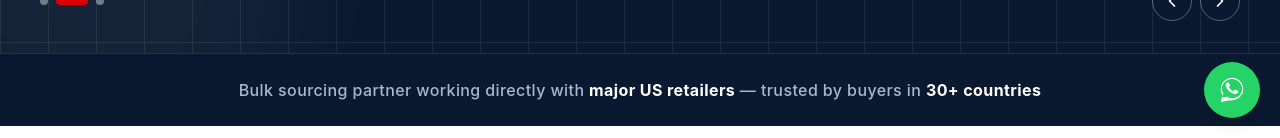
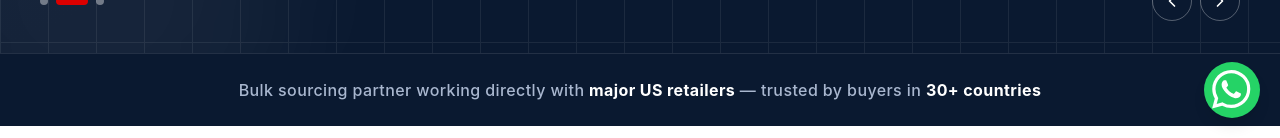
Before and after one commit to imama-ansari14/Global-Trading-House, a Next.js app: page / in a window 1280 px wide. Shown: the part 662-800 px from the top of the page. Built offline with nearby package versions, Linux system fonts and the light colour scheme.

Commit message:
whatsapp button fixed

```diff
--- a/app/layout.js
+++ b/app/layout.js
@@ -39,7 +39,7 @@
     images: ["/logo.png"],
   },
   icons: {
-    icon: "/favicon.png",
+    icon: "/logo.png",
     apple: "/apple-touch-icon.png",
   },
 };
--- a/components/WhatsAppButton.jsx
+++ b/components/WhatsAppButton.jsx
@@ -9,8 +9,14 @@
       aria-label="Chat with us on WhatsApp"
       className="fixed bottom-5 right-5 z-[80] w-14 h-14 rounded-full bg-[#25D366] shadow-lg flex items-center justify-center hover:scale-110 active:scale-95 transition-transform duration-200"
     >
-      <svg viewBox="0 0 32 32" width="30" height="30" fill="white" aria-hidden="true">
-        <path d="M16.001 3C9.373 3 4 8.373 4 15c0 2.386.7 4.605 1.908 6.472L4 29l7.72-1.877A11.94 11.94 0 0 0 16.001 27C22.63 27 28 21.627 28 15S22.63 3 16.001 3Zm0 21.818c-1.99 0-3.85-.55-5.44-1.505l-.39-.232-4.583 1.114 1.15-4.47-.255-.406A9.77 9.77 0 0 1 5.182 15c0-5.965 4.854-10.818 10.819-10.818S26.818 9.035 26.818 15 21.966 24.818 16.001 24.818Zm5.99-8.144c-.328-.164-1.94-.957-2.24-1.067-.301-.109-.52-.164-.738.164-.219.328-.848 1.067-1.04 1.286-.191.219-.383.246-.71.082-.328-.164-1.386-.51-2.64-1.628-.976-.87-1.635-1.945-1.826-2.273-.191-.328-.02-.505.144-.668.148-.148.328-.383.492-.575.164-.191.219-.328.328-.547.109-.219.055-.41-.027-.574-.082-.164-.738-1.777-1.011-2.434-.266-.64-.537-.553-.738-.563l-.629-.011c-.219 0-.574.082-.875.41-.301.328-1.148 1.122-1.148 2.735 0 1.613 1.176 3.172 1.34 3.39.164.219 2.316 3.535 5.61 4.958.784.338 1.396.54 1.872.691.786.25 1.5.215 2.066.13.63-.094 1.94-.793 2.213-1.559.273-.766.273-1.422.191-1.559-.082-.136-.301-.219-.629-.383Z" />
+      <svg
+        viewBox="0 0 25 25"
+        width="40"
+        height="40"
+        fill="white"
+        aria-hidden="true"
+      >
+        <path d="M17.472 14.382c-.297-.149-1.758-.867-2.03-.967-.273-.099-.471-.148-.67.15-.197.297-.767.966-.94 1.164-.173.199-.347.223-.644.075-.297-.15-1.255-.463-2.39-1.475-.883-.788-1.48-1.761-1.653-2.059-.173-.297-.018-.458.13-.606.134-.133.298-.347.446-.52.149-.174.198-.298.298-.497.099-.198.05-.371-.025-.52-.075-.149-.669-1.612-.916-2.207-.242-.579-.487-.5-.669-.51-.173-.008-.371-.01-.57-.01-.198 0-.52.074-.792.372-.272.297-1.04 1.016-1.04 2.479 0 1.462 1.065 2.875 1.213 3.074.149.198 2.096 3.2 5.077 4.487.709.306 1.262.489 1.694.625.712.227 1.36.195 1.871.118.571-.085 1.758-.719 2.006-1.413.248-.694.248-1.289.173-1.413-.074-.124-.272-.198-.57-.347m-5.421 7.403h-.004a9.87 9.87 0 01-5.031-1.378l-.361-.214-3.741.982.998-3.648-.235-.374a9.86 9.86 0 01-1.51-5.26c.001-5.45 4.436-9.884 9.888-9.884 2.64 0 5.122 1.03 6.988 2.898a9.825 9.825 0 012.893 6.994c-.003 5.45-4.437 9.884-9.885 9.884m8.413-18.297A11.815 11.815 0 0012.05 0C5.495 0 .16 5.335.157 11.892c0 2.096.547 4.142 1.588 5.945L.057 24l6.305-1.654a11.882 11.882 0 005.683 1.448h.005c6.554 0 11.89-5.335 11.893-11.893a11.821 11.821 0 00-3.48-8.413Z" />
       </svg>
     </a>
   );
```
